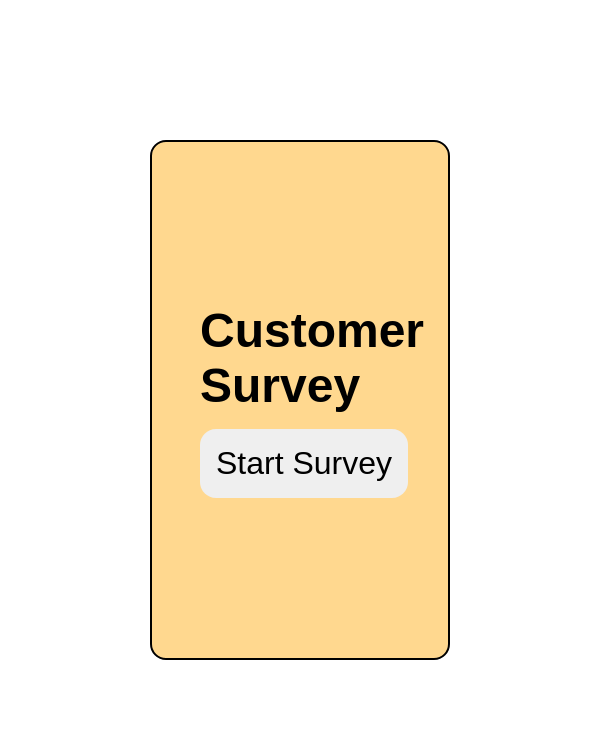
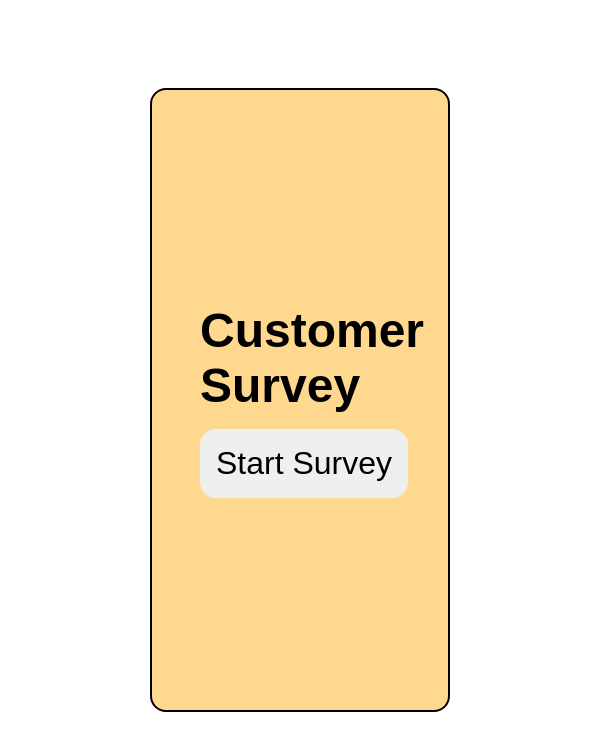
Before and after one commit to sagarkashyap21/survey-app, a React (Create React App) app: page / in a window 600 px wide. Shown: the top 750 px of the page. Built offline with nearby package versions, Linux system fonts and the light colour scheme.

Commit message:
fourth commit

```diff
--- a/src/App.css
+++ b/src/App.css
@@ -126,7 +126,11 @@ height: 80vh;
   width: 6rem;
 }
   }
-
+  @media screen and (max-width: 635px ) and (min-width:425px) {
+.container{
+  height: 78vh;
+}
+  }
 
   @media screen and (max-width: 425px )  {
     .container{
```
